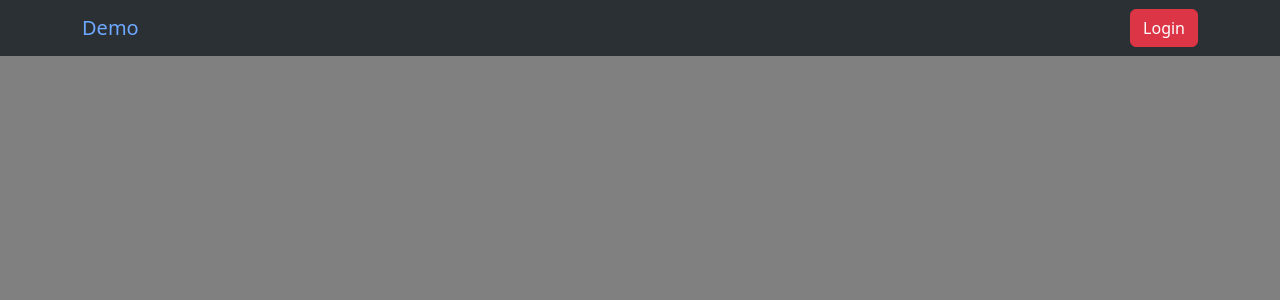
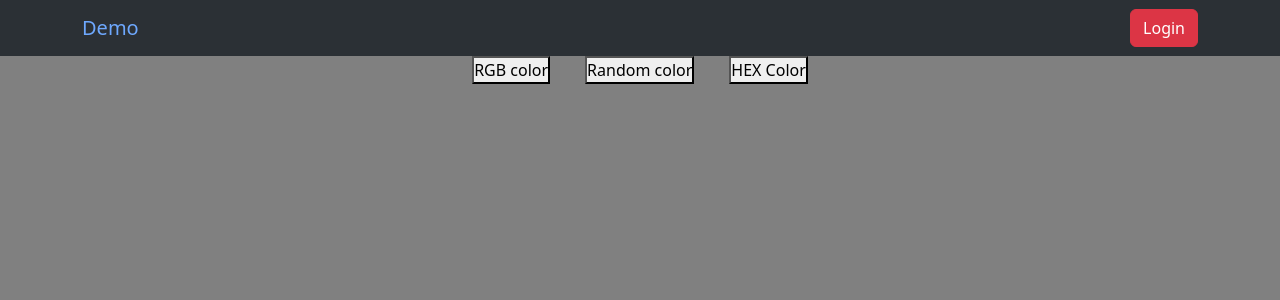
Before and after one commit to Foxhog-x/LoginLoom-Seamless-Authentication-with-React-and-NodeJS, a React (Vite) app in the folder login_react_bootstrap/: page /colorchange in a window 1280 px wide. Before the commit this address had no page. Shown: the top 300 px of the page. Built offline with nearby package versions, Linux system fonts and the light colour scheme.

Commit message:
rgb color change without using usestate created

```diff
--- a/login_react_bootstrap/src/App.jsx
+++ b/login_react_bootstrap/src/App.jsx
@@ -13,6 +13,7 @@ import { Chatpage } from "./pages/Chatpage";
 import { Fileupload } from "./pages/Fileupload";
 import { useState } from "react";
 import { Accoradancepage } from "./pages/Accoradancepage";
+import { Colorchangepage } from "./pages/Colorchangepage";
 
 function App() {
   const [showToast, setShowToast] = useState(false);
@@ -61,6 +62,7 @@ function App() {
               }
             />
             <Route exact path="/accordance" element={<Accoradancepage />} />
+            <Route exact path="/colorchange" element={<Colorchangepage />} />
           </Routes>
         </div>
       </Router>
--- a/login_react_bootstrap/src/components/Accoradance.jsx
+++ b/login_react_bootstrap/src/components/Accoradance.jsx
@@ -54,7 +54,7 @@ export const Accoradance = () => {
                 className="flex_content"
               >
                 <div className="question_flex">
-                  <h5 className="question">{value.question}</h5>
+                  <h4 className="question">{value.question}</h4>
                   <span>+</span>
                 </div>
                 {multiSelectd ? (
--- /dev/null
+++ b/login_react_bootstrap/src/pages/Colorchangepage.jsx
@@ -0,0 +1,23 @@
+export const Colorchangepage = () => {
+  let rgbArray = [];
+  const rgbColorChange = () => {
+    rgbArray.splice(0, rgbArray.length);
+    for (let i = 0; i < 3; i++) {
+      const randomNo = Math.random(0, 10);
+      rgbArray.push(Math.floor(randomNo * 255));
+    }
+
+    settingColor(rgbArray);
+  };
+  const settingColor = (...rgbArray) => {
+    document.body.style = `background: rgb(${rgbArray.toString()})`;
+  };
+
+  return (
+    <div style={{ display: "flex", gap: "35px", justifyContent: "center" }}>
+      <button onClick={() => rgbColorChange()}>RGB color</button>
+      <button>Random color</button>
+      <button>HEX Color</button>
+    </div>
+  );
+};
--- a/login_react_bootstrap/src/pages/Dashboard.jsx
+++ b/login_react_bootstrap/src/pages/Dashboard.jsx
@@ -40,7 +40,6 @@ export const Dashboard = () => {
         }
 
         const data = await response.json();
-        console.log(data);
         setapiData(data);
         isloding(false);
       } catch (error) {
--- a/login_react_bootstrap/src/pages/Fileupload.jsx
+++ b/login_react_bootstrap/src/pages/Fileupload.jsx
@@ -76,6 +76,7 @@ export const Fileupload = ({
       <h1>File Uploading</h1>
       <div className="form_div_fileupload">
         <form id="upload_form" action="Post">
+          <div draggable>
             <input
               type="file"
               multiple
@@ -84,7 +85,11 @@ export const Fileupload = ({
               onChange={(e) => {
                 handleFileChange(e);
               }}
+              placeholder="Drag And Drop"
             />
+            <span>Drag and drop</span>
+          </div>
+
           {/* <p>upload size less than 2MB</p> */}
 
           <button className="btn_submit" type="submit" onClick={handleSubmit}>
--- a/login_react_bootstrap/src/pages/Homepage.jsx
+++ b/login_react_bootstrap/src/pages/Homepage.jsx
@@ -25,6 +25,9 @@ export const Homepage = () => {
       case "imdb":
         navigate("/imdb");
         break;
+      case "colorchange":
+        navigate("/colorchange");
+        break;
       default:
         break;
     }
@@ -36,22 +39,21 @@ export const Homepage = () => {
         <h1>
           <button onClick={() => handleRoute("dashboard")}>Dashboard</button>
         </h1>
-      </div>
-      <div>
         <h1>
           <button onClick={() => handleRoute("upload_page")}>
             Upload Page
           </button>
         </h1>
-      </div>
-      <div>
         <h1>
           <button onClick={() => handleRoute("accordance")}>Accordance</button>
         </h1>
-      </div>
-      <div>
         <h1>
           <button onClick={() => handleRoute("imdb")}>Imdb </button>
+        </h1>
+        <h1>
+          <button onClick={() => handleRoute("colorchange")}>
+            changecolor{" "}
+          </button>
         </h1>
       </div>
     </>
--- a/login_react_bootstrap/src/pages/formpage.css
+++ b/login_react_bootstrap/src/pages/formpage.css
@@ -64,3 +64,8 @@ h5{
 body{
     height: 100vh;
 }
+
+
+.draganddrop{
+    height: 30vh;
+}
```
Also changed, not shown: 1 other file (tests, documents, lock files or other folders). Lines whose indentation alone changed are shown as unchanged.
